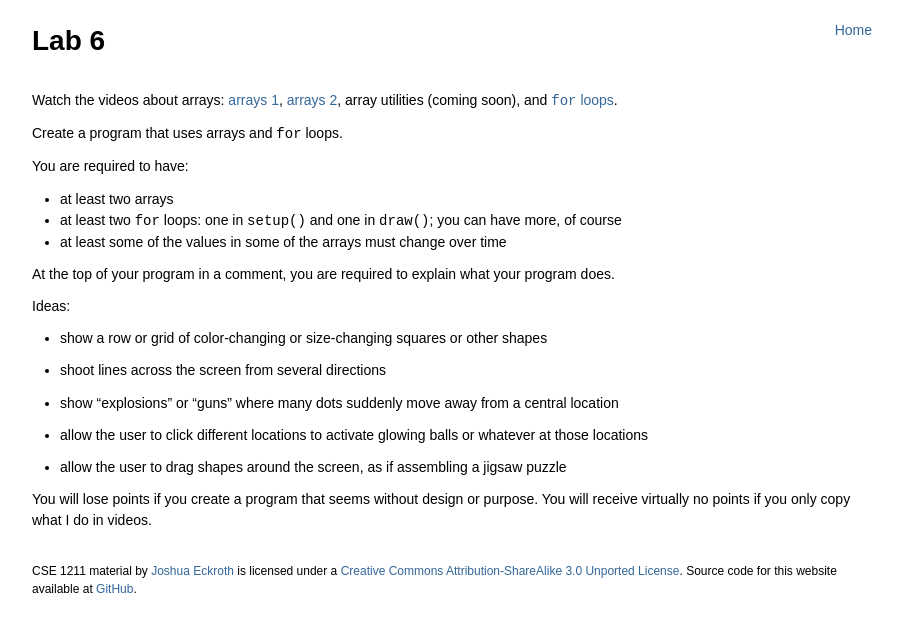
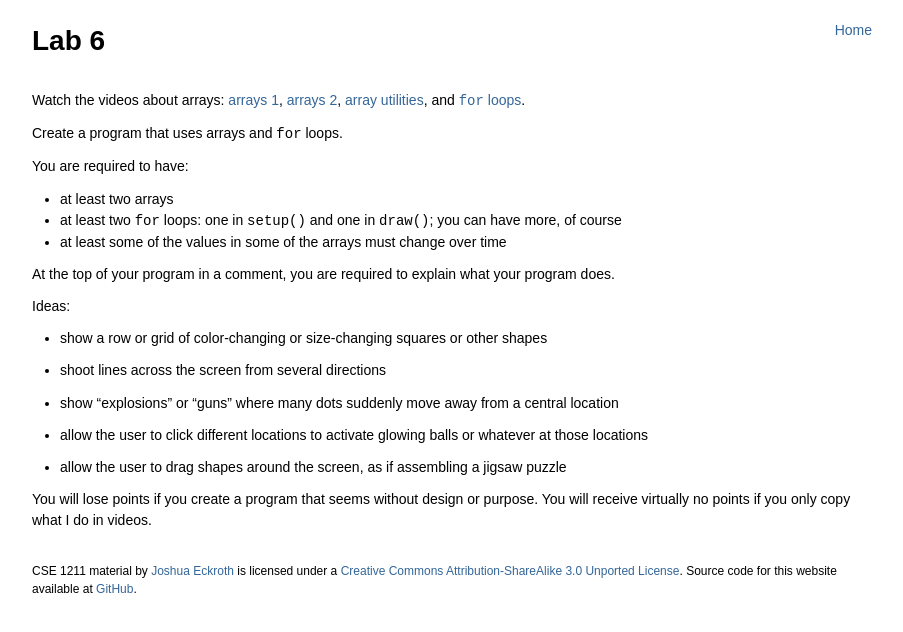
Before and after one commit to joshuaeckroth/cse1211-website, a Jekyll site: the page built from labs/_posts/2013-02-19-lab-6.markdown, in a window 1280 px wide. Shown: the top 632 px of the page, without its empty margins (183-1086 px from the left). Built offline with Jekyll 4.4.1, drawn with Linux system fonts in a browser that asks for light colours; Markdown is read by kramdown in place of the engine named in the settings; comment, search, counter and statistics services are not loaded.

Commit message:
Added link to array utilities video in lab 6.

```diff
--- a/labs/_posts/2013-02-19-lab-6.markdown
+++ b/labs/_posts/2013-02-19-lab-6.markdown
@@ -8,8 +8,9 @@ due: Feb 25, 11:59pm
 
 Watch the videos about arrays:
 [arrays 1](/videos/2013-02-18-arrays-1.html),
-[arrays 2](/videos/2013-02-18-arrays-2.html), array utilities (coming
-soon), and [`for` loops](/videos/2013-02-20-for-loops.html).
+[arrays 2](/videos/2013-02-18-arrays-2.html),
+[array utilities](/videos/2013-02-23-array-utilities.html), and
+[`for` loops](/videos/2013-02-20-for-loops.html).
 
 Create a program that uses arrays and `for` loops.
 
```
